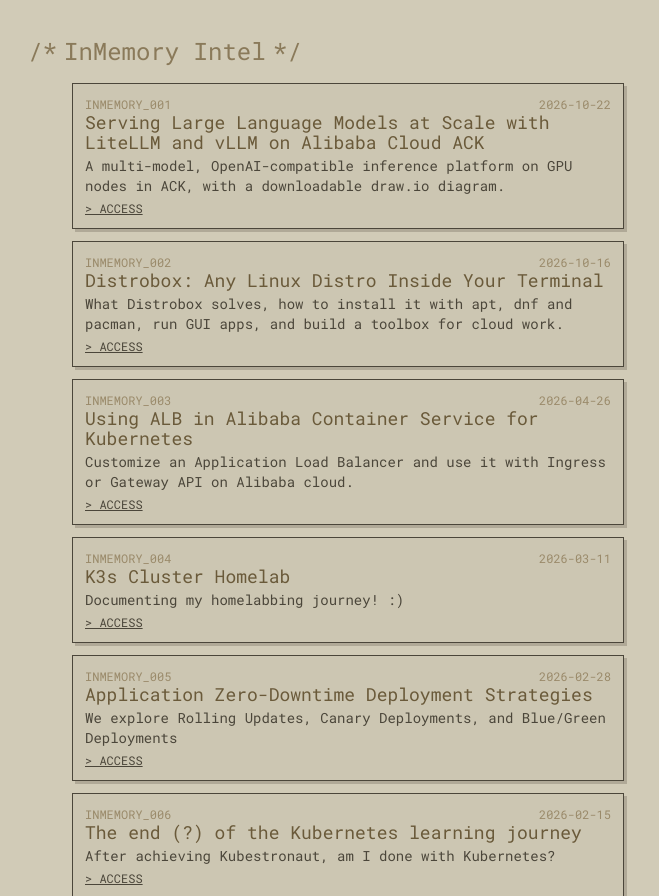
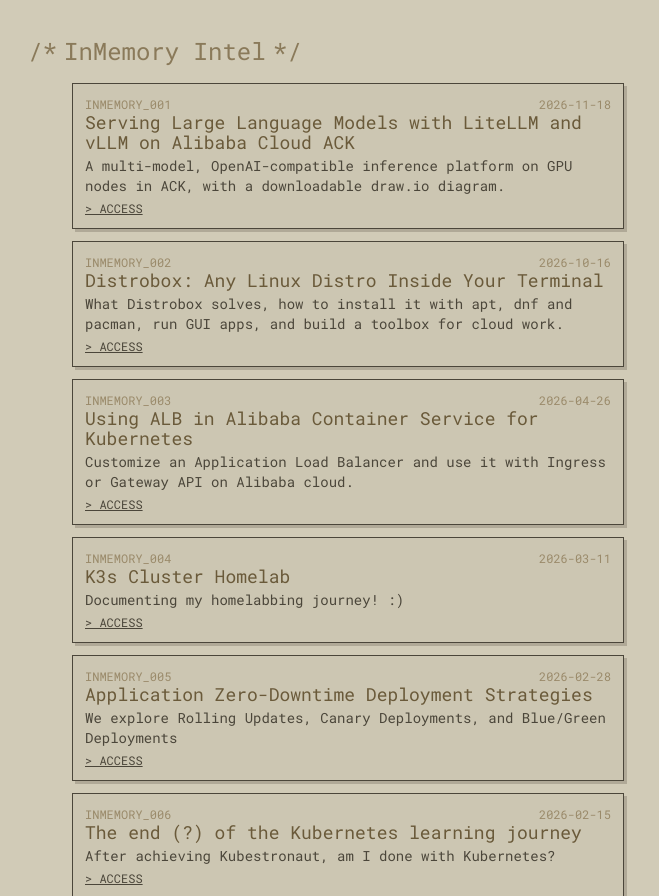
Before and after one commit to PYTHON01100100/AbdulrahmanAlmyman, a Next.js app: page / in a window 1280 px wide. Shown: the part 1071-1967 px from the top of the page, without its empty margins (0-659 px from the left). Built offline with nearby package versions, Linux system fonts and the light colour scheme.

Commit message:
LLM serving article: release date 2026-11-18 and shorter title

```diff
--- a/src/app/page.tsx
+++ b/src/app/page.tsx
@@ -86,7 +86,7 @@ const dataLogs: DataLog[] = [
 // Add href to link to a case-study page.
 const intelData: IntelEntry[] = [
   { id: "distrobox-guide", title: "Distrobox: Any Linux Distro Inside Your Terminal", date: "2026-10-16", description: "What Distrobox solves, how to install it with apt, dnf and pacman, run GUI apps, and build a toolbox for cloud work.", href: "/case-study/distrobox-guide" },
-  { id: "llm-serving-litellm-vllm-ack", title: "Serving Large Language Models at Scale with LiteLLM and vLLM on Alibaba Cloud ACK", date: "2026-10-22", description: "A multi-model, OpenAI-compatible inference platform on GPU nodes in ACK, with a downloadable draw.io diagram.", href: "/case-study/llm-serving-litellm-vllm-ack" },
+  { id: "llm-serving-litellm-vllm-ack", title: "Serving Large Language Models with LiteLLM and vLLM on Alibaba Cloud ACK", date: "2026-11-18", description: "A multi-model, OpenAI-compatible inference platform on GPU nodes in ACK, with a downloadable draw.io diagram.", href: "/case-study/llm-serving-litellm-vllm-ack" },
   { id: "alb-in-ack", title: "Using ALB in Alibaba Container Service for Kubernetes", date: "2026-04-26", description: "Customize an Application Load Balancer and use it with Ingress or Gateway API on Alibaba cloud.", href: "/case-study/alb-in-ack" },
   { id: "homelab", title: "K3s Cluster Homelab", date: "2026-03-11", description: "Documenting my homelabbing journey! :)", href: "/case-study/homelab" },
   { id: "deployment-strategies", title: "Application Zero-Downtime Deployment Strategies", date: "2026-02-28", description: "We explore Rolling Updates, Canary Deployments, and Blue/Green Deployments", href: "/case-study/deployment-strategies" },
--- a/src/data/llm-serving-litellm-vllm-ack.md
+++ b/src/data/llm-serving-litellm-vllm-ack.md
@@ -1,19 +1,19 @@
 ---
 llm-serving-litellm-vllm-ack:
-  name: Serving Large Language Models at Scale with LiteLLM and vLLM on Alibaba Cloud ACK
+  name: Serving Large Language Models with LiteLLM and vLLM on Alibaba Cloud ACK
   caseStudyId: llm-serving-litellm-vllm-ack
   description: Building a multi-model, OpenAI-compatible inference platform on GPU nodes in Alibaba Cloud ACK, with vLLM, LiteLLM and OSS-backed model storage.
   repo: ""
   url: ""
   images: []
   show: true
-  date: "2026-10-22"
+  date: "2026-11-18"
   type: "blog"
 ---
 
-Publish date: `2026-10-22`
+Publish date: `2026-11-18`
 
-# Serving Large Language Models at Scale with LiteLLM and vLLM on Alibaba Cloud ACK
+# Serving Large Language Models with LiteLLM and vLLM on Alibaba Cloud ACK
 
 Once a team starts using more than one open-source LLM, things get messy fast. Every model wants different hardware, a different deployment, and a different endpoint for developers to remember. I built a reference platform on Alibaba Cloud ACK that hides all of that behind **one OpenAI-compatible endpoint**, and this is how it works.
 
```
